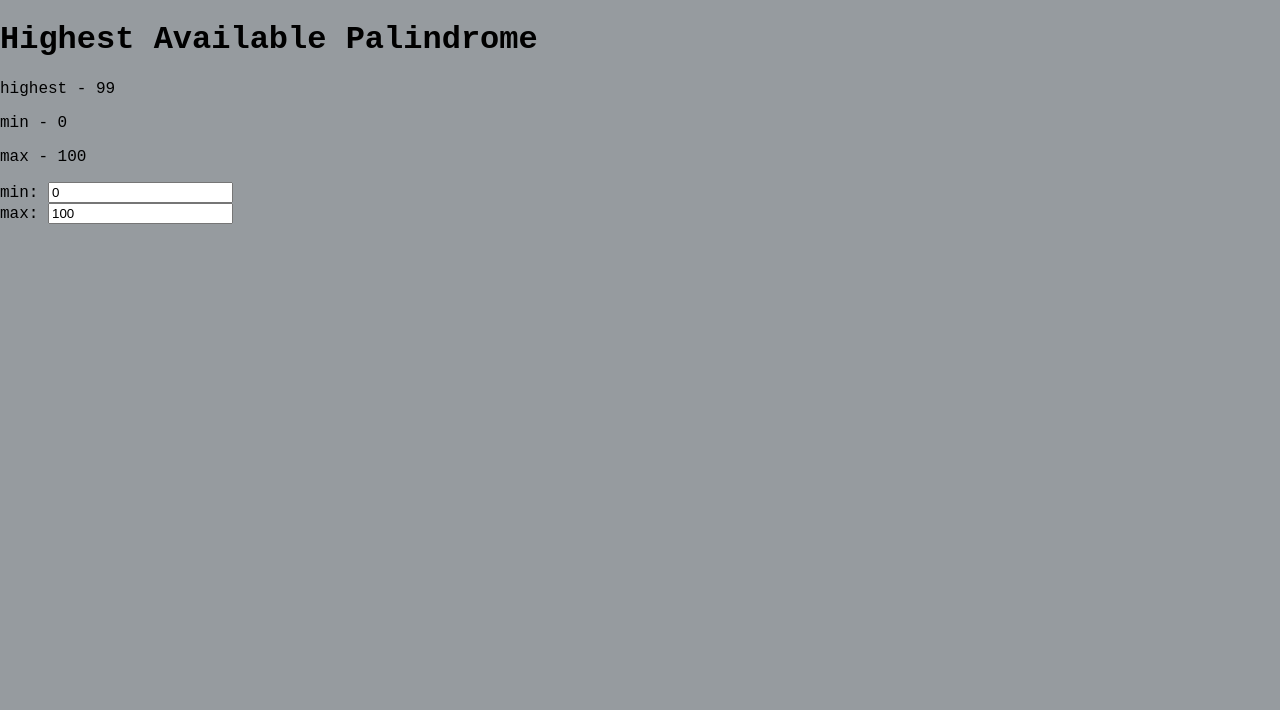
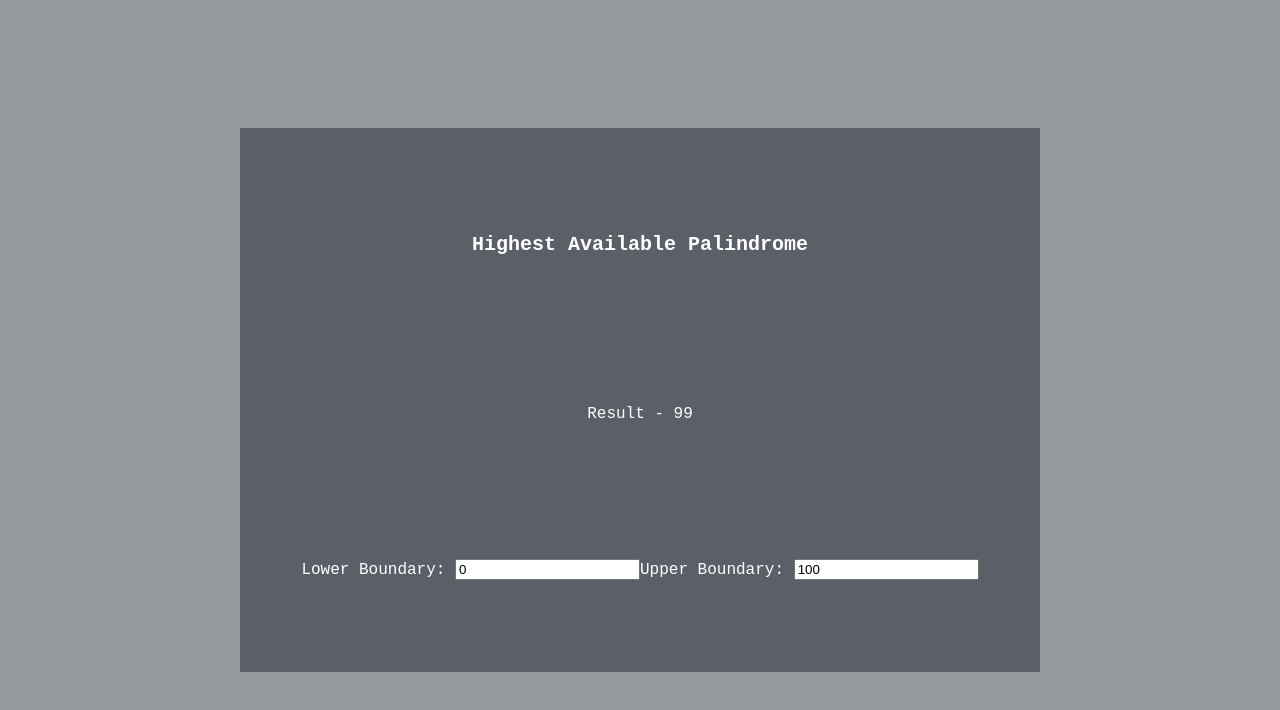
Before and after one commit to markehost/ng-palindrome, an Angular app: page / in a window 1280 px wide. Shown: the top 710 px of the page. Built offline with nearby package versions, Linux system fonts and the light colour scheme.

Commit message:
app content style/templates

```diff
--- a/src/app/app.component.css
+++ b/src/app/app.component.css
@@ -0,0 +1,43 @@
+
+/*START palindrome STYLE*/
+/*:host {*/
+    /*text-align: center;*/
+/*}*/
+
+.palindrome {
+    background-color: transparent;
+    color: white;
+    display: flex;
+    align-items: center;
+    flex-direction: row;
+    justify-content: center;
+    height: 100%;
+    width: 100%;
+}
+
+.palindrome__card {
+    background-color: #5B5F68;
+    display: flex;
+    align-items: center;
+    flex-direction: column;
+    justify-content: space-around;
+    padding: 2rem 1rem;
+    height: 60%;
+    width: 60%;
+}
+
+.palindrome__title {
+    font-size: 20px;
+}
+
+.palindrome__inputs {
+    display: flex;
+}
+
+.palindrome__min {
+
+}
+
+.palindrome__max {
+
+}
--- a/src/app/app.component.html
+++ b/src/app/app.component.html
@@ -1,14 +1,20 @@
-<h1>
-  {{title}}
-</h1>
-<p>highest - {{ highest }}</p>
-<p>min - {{ palindrome.min }}</p>
-<p>max - {{ palindrome.max }}</p>
-<div>
-  <label>min: </label>
-  <input [(ngModel)]="palindrome.min" placeholder="min" name="min" type="text" (input)="onChangeInput($event)">
+<div class="palindrome">
+  <div class="palindrome__card">
+    <h1 class="palindrome__title">
+      {{title}}
+    </h1>
+    <p>Result - {{ highest }}</p>
+    <!--<p>min - {{ palindrome.min }}</p>-->
+    <!--<p>max - {{ palindrome.max }}</p>-->
+    <div class="palindrome__inputs">
+      <div class="palindrome__min">
+        <label>Lower Boundary: </label>
+        <input [ngModel]="palindrome.min" placeholder="lower bound" name="min" type="text" (input)="onChangeInput($event)">
+      </div>
+      <div class="palindrome__max">
+        <label>Upper Boundary: </label>
+        <input [ngModel]="palindrome.max" placeholder="upper bound" name="max" type="text" (input)="onChangeInput($event)">
+      </div>
+    </div>
+  </div>
 </div>
-<div>
-  <label>max: </label>
-  <input [(ngModel)]="palindrome.max" placeholder="max" name="max" type="text" (input)="onChangeInput($event)">
-</div>
```
